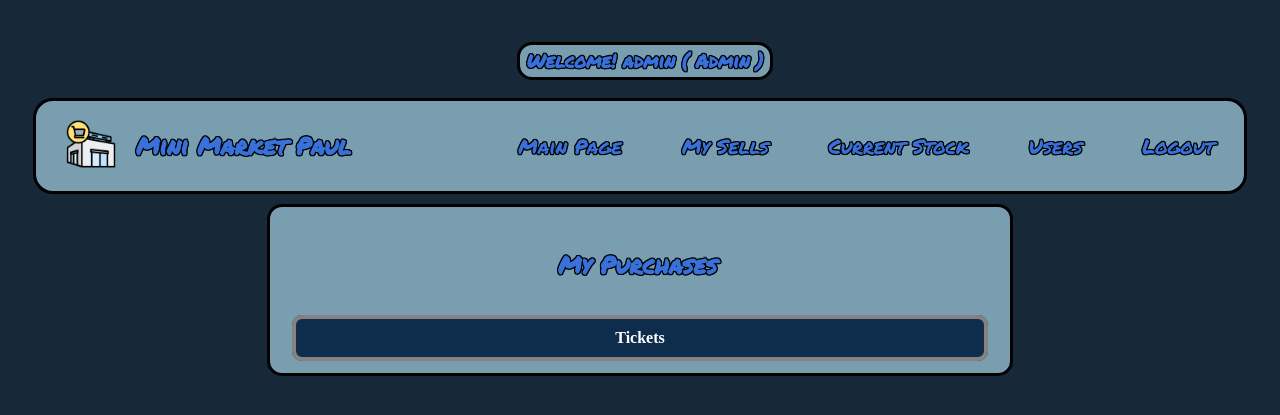
After one commit to PaulManriquez/OnlyFlaskProjects, a Flask app: page /mypurchases in a window 1280 px wide. The commit adds this page. Shown: the top 415 px of the page. Run offline with Flask 3, Linux system fonts and the light colour scheme; a user stored in the database is signed in; tables that the repository leaves empty or names only in its code hold one stand-in row (values such as "Sample post"); lists and menus that the app fills with data are empty; some libraries are stand-ins or nearby versions.

Commit message:
Adding MinimarketPaul with changes part 2

```diff
--- a/16_MinimarketPaul/app.py
+++ b/16_MinimarketPaul/app.py
@@ -113,9 +113,13 @@ def LoginPage():
                 session['NAME'] = result[1]
                 session['MAIL'] = result[2]
                 session['ISADMIN'] = result[4] #Is admin equals to 1 otherwise is 0
-                session['DELETED'] = result[5]
+                session['DELETED'] = result[5] #Status
 
-                return redirect(url_for('MainPage')) #<-- Login successful, return to main page
+                #If the user was deleted send it the status
+                if result[5] == 1:
+                    return render_template('Login.html',message='This account was deleted')#Account deleted
+                else:
+                    return redirect(url_for('MainPage')) #<-- Login successful, return to main page
 
             return render_template('Login.html',message='Wrong password')#Wrong password
 
@@ -444,6 +448,43 @@ def UsersManage():
             return f'Error:{e}'
 
 
+#=== Purchases for the user only
+@app.route('/mypurchases',methods=['GET'])
+def MyPurchases():
+    print('<------------ My Purchases Page ------------>')
+    try:
+        db = get_db_connection()
+
+        if not db: #If there is an error in the data base connection | Return
+            return f'Error in data base'
+
+        #============== Retrieve Data from the data base
+        cur = db.cursor() #Point to the data base
+        sqlQuery = 'SELECT receipt FROM sales WHERE customer_id = %s'
+        cur.execute(sqlQuery,(session['ID'],)) # Write the query with parameterized input
+        result = cur.fetchall() # <-- Return a tuple list with the data
+        cur.close()# <-- close cur connection
+        close_db_connection(db)# <-- close data base connection
+        #===============================================================
+
+        receipts = []
+        for tuple in result:
+            if isinstance(tuple[0],bytes):
+                text = tuple[0]
+                text=text.decode('utf-8')
+                #text = str(text)
+                receipts.append(text)
+
+        for item in receipts:
+            print(item)
+
+        #return render_template('sells.html',result=result,receipts=receipts)
+        return render_template('MyPurchases.html',receipts=receipts)
+    except Exception as e:
+        return f'Error:{e}'
+
+
+
 
 if __name__ == '__main__':
     app.run(debug=True)
--- a/16_MinimarketPaul/static/styles.css
+++ b/16_MinimarketPaul/static/styles.css
@@ -11,7 +11,7 @@ body {
     display: flex;
     justify-content: space-between; /* Space between logo and navigation links */
     align-items: center; /* Center items vertically */
-    background-color: #db3c3c; /* Optional: Background color for the nav bar */
+    background-color: #789eaf;; /* Optional: Background color for the nav bar */
     padding: 20px 30px;
     border-radius: 20px;
     border: 3px solid black;
@@ -71,7 +71,7 @@ body {
     border: 3px solid black;
     width: 70%;
     margin-top: 20px;
-    background-color: #db3c3c;
+    background-color: #789eaf;
 }
 
 .bestSellers{
@@ -96,7 +96,7 @@ body {
     border-radius: 20px;
     border: 3px solid black;
     width: 30%;
-    background-color: #db3c3c;
+    background-color: #789eaf;
 
 }
 
@@ -113,7 +113,7 @@ body {
     border-radius: 25px;
     border: 3px solid black;
     width: 25%;
-    background-color: #db3c3c;
+    background-color: #789eaf;
 
 }
 
@@ -157,7 +157,7 @@ body {
     display: flex;
     justify-content: center;
 
-    background-color: #db3c3c;
+    background-color: #789eaf;
     width: 35%;
     padding: 15px 20px;
     border-radius: 15px;
@@ -250,7 +250,7 @@ body {
 
 /*Red background */
 .redBlack{
-    background-color: #db3c3c;
+    background-color: #789eaf;
     text-align: center;
     margin-left: 10px;
     border-radius: 15px;
@@ -355,7 +355,7 @@ body {
     text-align: center;
     margin-top: 27px;
 
-    background-color: #db3c3c;
+    background-color: #789eaf;
     width: 35%;
     padding: 10px 20px;
     border-radius: 15px;
@@ -446,7 +446,7 @@ body {
 .DisplayProduct2{
     margin-top: 50px;
 
-    background-color: #db3c3c;
+    background-color: #789eaf;
     width: auto;
     height: 90px;
 
@@ -462,7 +462,7 @@ body {
     flex-wrap: wrap;
     margin-top: 10px;
 
-    background-color: #db3c3c;
+    background-color: #789eaf;
     width: 720px;
     height: auto;
 
@@ -480,7 +480,7 @@ body {
 }
 
 .FormTotal{
-    background-color: #db3c3c;
+    background-color: #789eaf;
 }
 
 .MyCartProductTitle{
@@ -511,7 +511,7 @@ body {
     border: 3px solid #000000;
     padding: 20px;
     border-radius: 10px;
-    background-color: #db3c3c;
+    background-color: #789eaf;
 }
 
 .TotalToPay2 {
@@ -552,7 +552,7 @@ body {
     flex-wrap: wrap;
     margin-top: 10px;
 
-    background-color: #db3c3c;
+    background-color: #789eaf;
     width: 350px;
     height: 250px;
 
@@ -581,8 +581,26 @@ body {
     padding: 10px 20px;
     border-radius: 15px;
     border: 3px solid black;
+}
+
+.DisplaySells2{
+    display: flex;
+    flex-direction: column;
+    justify-content: center;
+
+    text-align: center;
+    margin-top: 10px;
+
+    background-color: #789eaf;
+    width: 700px;
+    height: auto;
+
+    padding: 10px 20px;
+    border-radius: 15px;
+    border: 3px solid black;
 
 }
+
 
 .table-header {
     font-weight: bold;
--- /dev/null
+++ b/16_MinimarketPaul/templates/MyPurchases.html
@@ -0,0 +1,40 @@
+<!DOCTYPE html>
+<html lang="en">
+<head>
+    <meta charset="UTF-8">
+    <meta name="viewport" content="width=device-width, initial-scale=1.0">
+    <title>My Purchases</title>
+    <!--Fonts Styles -->
+    {% include 'fontsStyles.html' %}
+</head>
+<body>
+
+    <!--Nav Bar -->
+    {% include 'NavBar.html' %}
+
+    <!--Display the products of your cart-->
+    <div class="Flexcol">
+        <div class="DisplaySells2">
+
+            <div>
+                <h2 class="Header blackTextBorder">My Purchases</h2>
+            </div>
+
+            <table>
+                <tr class="table-header">
+                    <th class="TH1">Tickets</th>
+                </tr>
+
+                {% for receipt in receipts %}
+                <tr class="table-body">
+                    <td class="TH2"><div class="receipt">{{ receipt }}</div></td>
+                </tr>
+                {% endfor %}
+
+            </table>
+
+        </div>
+    </div>
+
+</body>
+</html>
--- a/16_MinimarketPaul/templates/NavBar.html
+++ b/16_MinimarketPaul/templates/NavBar.html
@@ -44,6 +44,11 @@
             <a class='a1 blackTextBorder' href="{{ url_for('UsersManage') }}">Users</a>
         {% endif %}
 
+        <!--Display For the User only -->
+        {% if session['NAME']  and session['ISADMIN'] == 0%}
+            <a class='a1 blackTextBorder' href="{{  url_for('MyPurchases') }}">My Purchases</a>
+        {% endif %}
+
         <!--Display Logout if there is a ression active -->
         {% if session['NAME'] %}
             <a class='a1 blackTextBorder' href="{{  url_for('Logout') }}">Logout</a>
```
